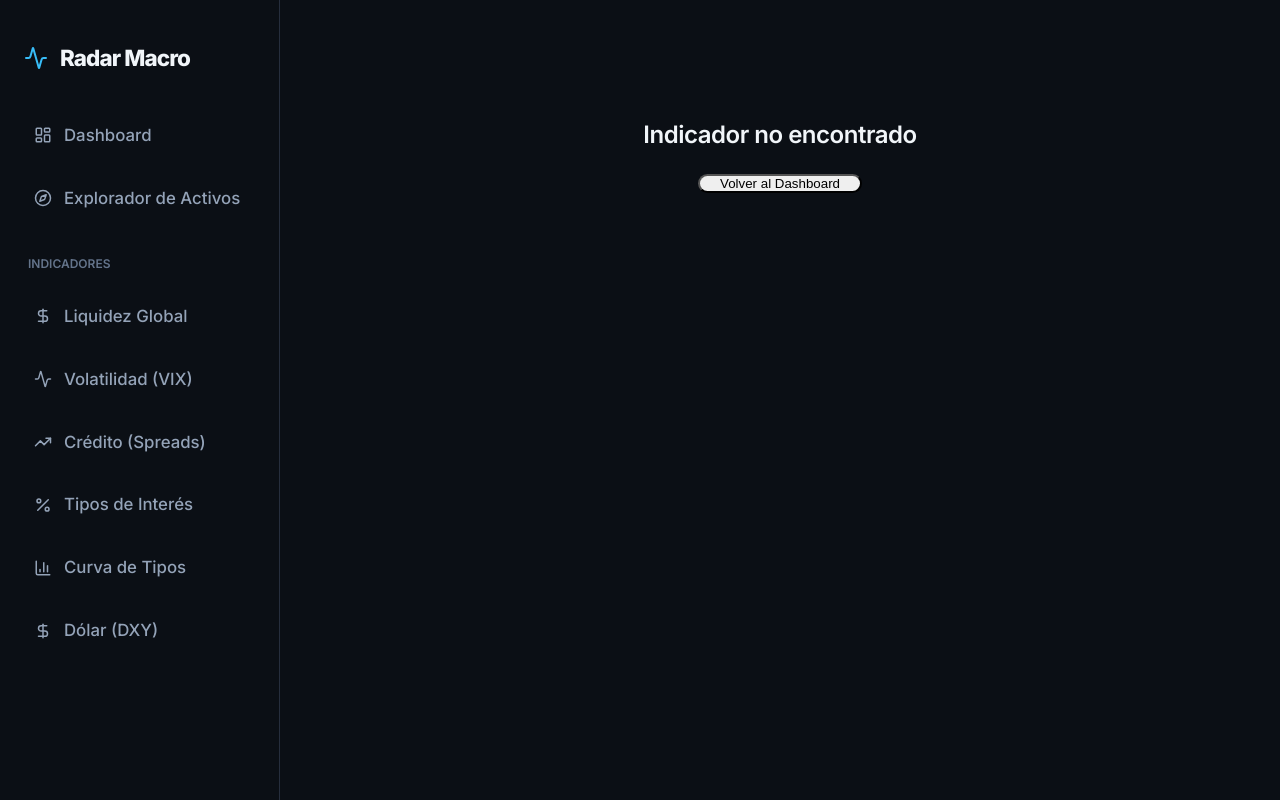
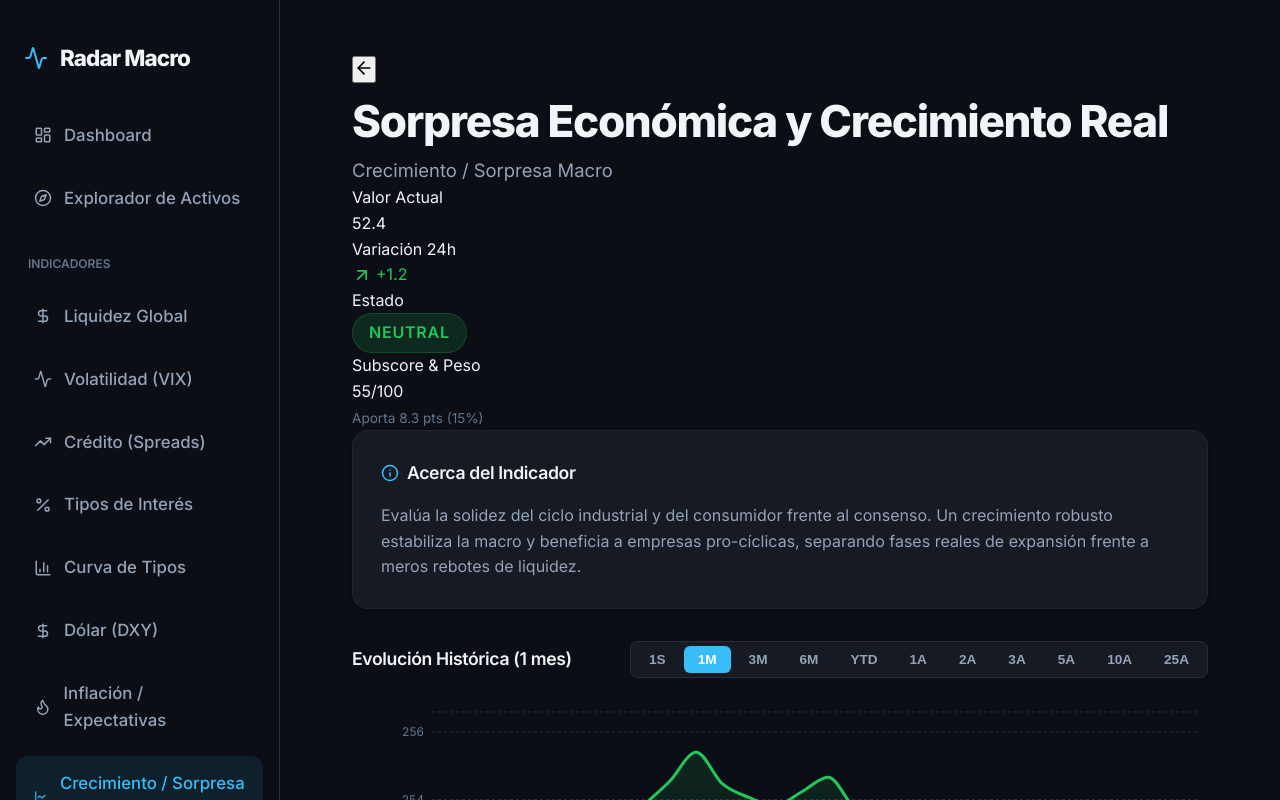
Before and after one commit to juaneloyg/radar-macro-inversiones, a React (Vite) app: page /indicator/crecimiento in a window 1280 px wide. Shown: the top 800 px of the page. Built offline with nearby package versions, Linux system fonts and the light colour scheme.

Commit message:
feat: complete inflation and growth indicators, sidebar layout and descriptions

```diff
--- a/src/components/Layout.jsx
+++ b/src/components/Layout.jsx
@@ -1,6 +1,6 @@
 import React from 'react';
 import { Outlet, NavLink } from 'react-router-dom';
-import { LayoutDashboard, BarChart3, TrendingUp, DollarSign, Activity, Percent, Compass } from 'lucide-react';
+import { LayoutDashboard, BarChart3, TrendingUp, DollarSign, Activity, Percent, Compass, Flame, LineChart } from 'lucide-react';
 import { indicatorsData } from '../data';
 
 const iconMap = {
@@ -9,7 +9,9 @@ const iconMap = {
   credito: <TrendingUp size={18} />,
   tipos: <Percent size={18} />,
   curva: <BarChart3 size={18} />,
-  dolar: <DollarSign size={18} />
+  dolar: <DollarSign size={18} />,
+  inflacion: <Flame size={18} />,
+  crecimiento: <LineChart size={18} />
 };
 
 export default function Layout() {
--- a/src/data.js
+++ b/src/data.js
@@ -1,12 +1,14 @@
 // initial mock data and configuration para Radar Macro
 
 export const weights = {
-  liquidez: 30, // 30%
-  vix: 20,      // 20%
-  credito: 15,  // 15%
-  tipos: 15,    // 15%
-  curva: 10,    // 10%
-  dolar: 10,    // 10%
+  liquidez: 20,
+  vix: 15,
+  credito: 10,
+  tipos: 10,
+  curva: 10,
+  dolar: 10,
+  inflacion: 10,
+  crecimiento: 15
 };
 
 // Funciones helpers para generar historico ficticio a 25 años
@@ -111,6 +113,32 @@ export const indicatorsData = [
     weight: weights.dolar,
     description: "Medida del valor del dólar frente a una cesta de monedas extranjeras. Un dólar fuerte puede presionar las ganancias de multinacionales de EEUU.",
     history: generateTrendData(90, 25, 0.001, 0.5),
+  },
+  {
+    id: "inflacion",
+    name: "Inflación / Expectativas",
+    detailName: "Métricas y Expectativas de Inflación",
+    value: "3.2%",
+    change: "+0.1%",
+    changeType: "up",
+    status: "defensive",
+    subscore: 40,
+    weight: weights.inflacion,
+    description: "Mide la presión de los precios y las expectativas a futuro. Una inflación alta presiona negativamente las valoraciones (múltiplos) y afecta agresivamente a activos de media y larga duración (bonos), además de forzar a bancos centrales a drenar liquidez.",
+    history: generateTrendData(3.5, 25, 0.001, 0.1),
+  },
+  {
+    id: "crecimiento",
+    name: "Crecimiento / Sorpresa Macro",
+    detailName: "Sorpresa Económica y Crecimiento Real",
+    value: "52.4",
+    change: "+1.2",
+    changeType: "up",
+    status: "favorable",
+    subscore: 55,
+    weight: weights.crecimiento,
+    description: "Evalúa la solidez del ciclo industrial y del consumidor frente al consenso. Un crecimiento robusto estabiliza la macro y beneficia a empresas pro-cíclicas, separando fases reales de expansión frente a meros rebotes de liquidez.",
+    history: generateTrendData(50, 25, 0.01, 2),
   }
 ];
 
```
